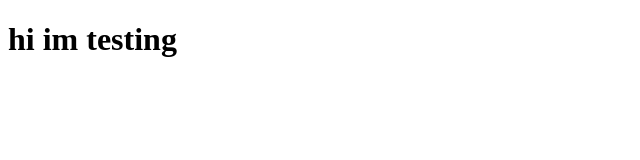
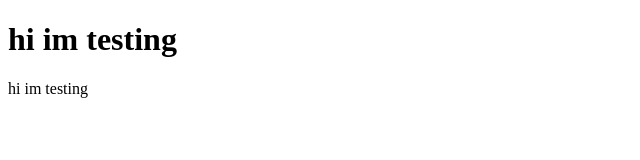
Before and after one commit to sahhoutiamine/gitgoblin-tests, a plain HTML site: page index.html in a window 1280 px wide. Shown: the whole page, without its empty margins (0-640 px from the left). Drawn offline with Linux system fonts and the light colour scheme.

Commit message:
feat: add paragraph to index.html
* Added a new paragraph element to the body of index.html
* Included a test message "hi im testing" in the new paragraph

```diff
--- a/index.html
+++ b/index.html
@@ -7,5 +7,6 @@
   </head>
   <body>
     <h1>hi im testing</h1>
+    <p>hi im testing</p>
   </body>
 </html>
```
